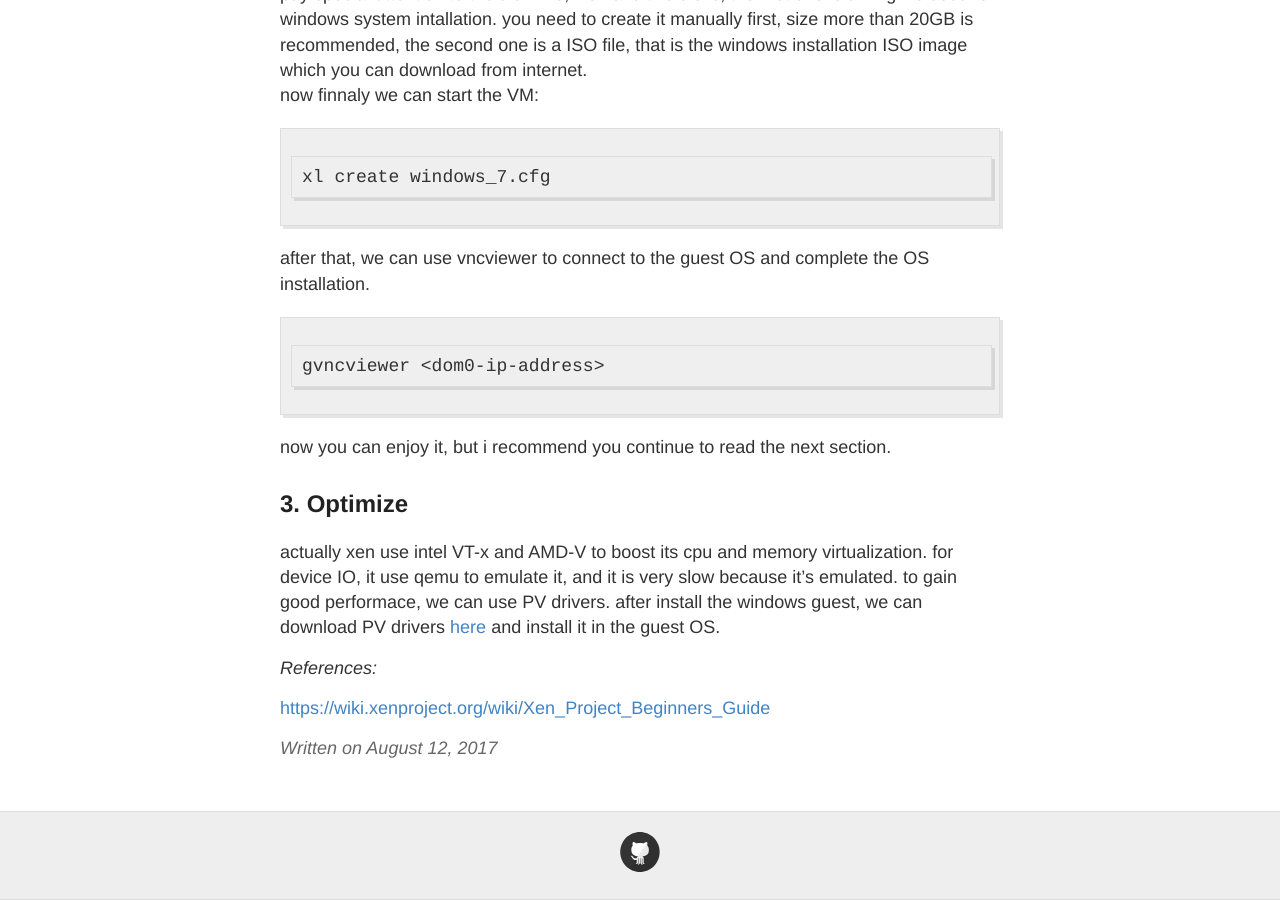
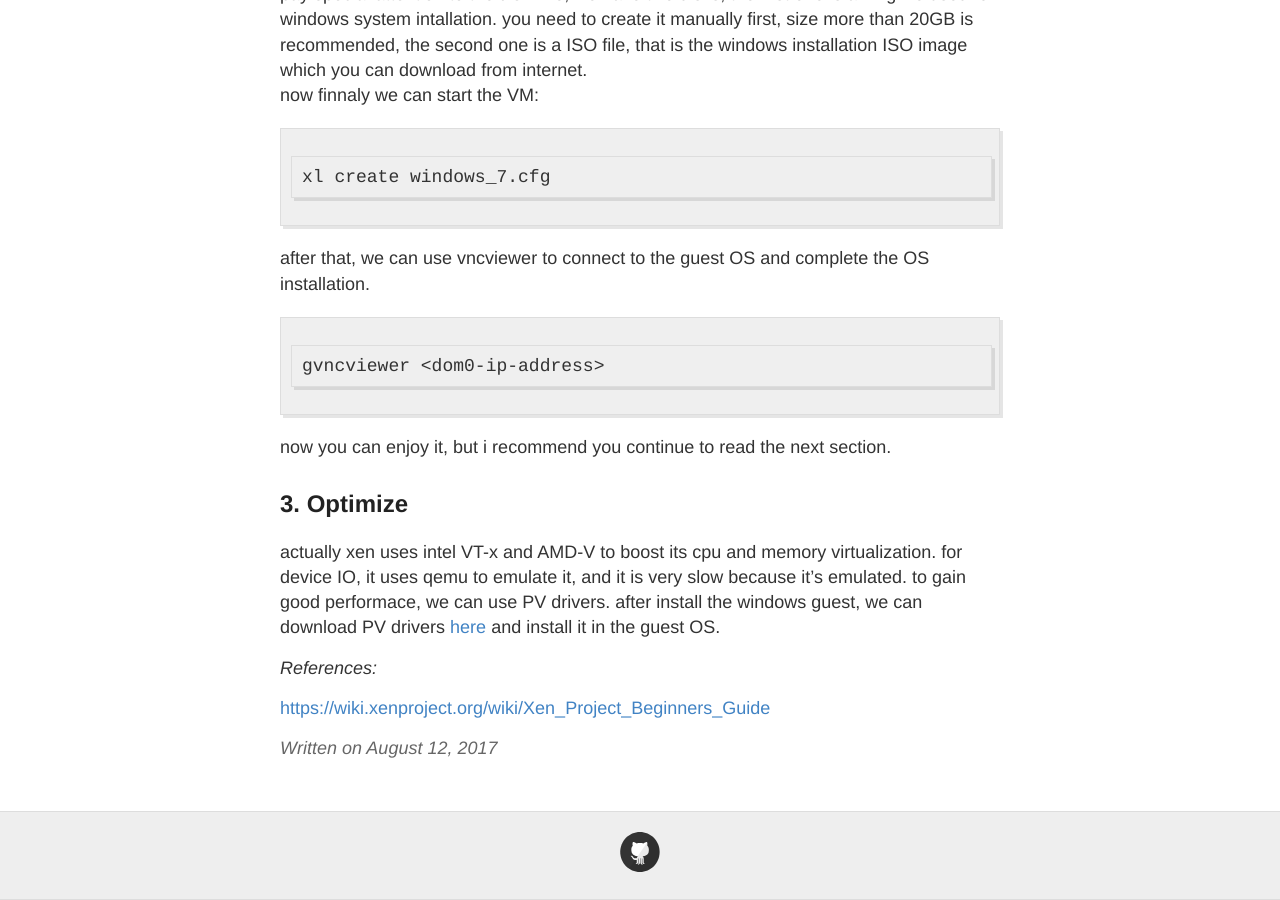
Before and after one commit to shellbombs/shellbombs.github.io, a Jekyll site: the page built from _posts/2017-8-12-install-xen.md, in a window 1280 px wide and 900 px high, scrolled down 3141 px. Built offline with Jekyll 4.4.1, drawn with Linux system fonts in a browser that asks for light colours.

Commit message:
fixed typo

```diff
--- a/_posts/2017-8-12-install-xen.md
+++ b/_posts/2017-8-12-install-xen.md
@@ -105,7 +105,7 @@ now you can enjoy it, but i recommend you continue to read the next section.
 
 <h2 id="3">3. Optimize</h2>
 
-actually xen use intel VT-x and AMD-V to boost its cpu and memory virtualization. for device IO, it use qemu to emulate it, and it is very slow because it's emulated. to gain good performace, we can use PV drivers. after install the windows guest, we can download PV drivers [here](https://xenproject.org/developers/teams/windows-pv-drivers.html) and install it in the guest OS.
+actually xen uses intel VT-x and AMD-V to boost its cpu and memory virtualization. for device IO, it uses qemu to emulate it, and it is very slow because it's emulated. to gain good performace, we can use PV drivers. after install the windows guest, we can download PV drivers [here](https://xenproject.org/developers/teams/windows-pv-drivers.html) and install it in the guest OS.
 
 *References:*
 
```
